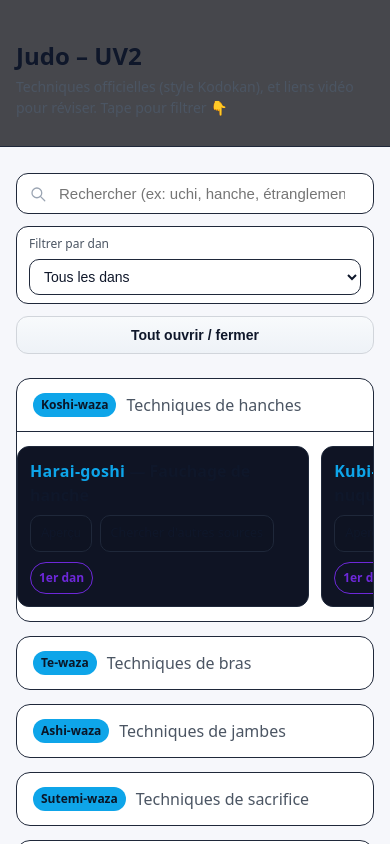
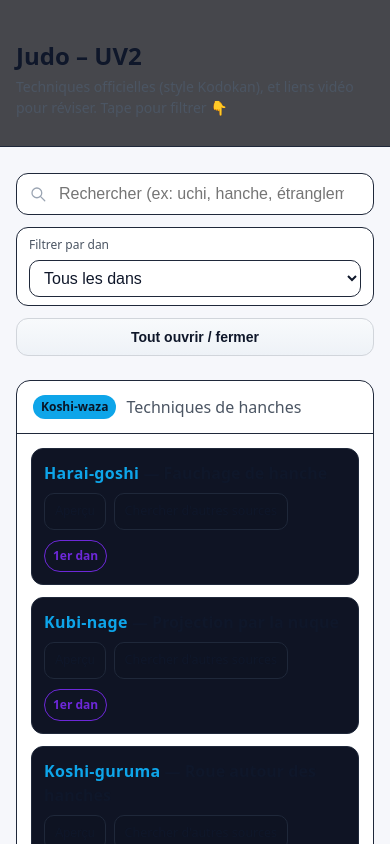
Before and after one commit to ToussaintJ/1DAN, an Angular app: page /#/ in a window 390 px wide. Shown: the top 844 px of the page. Built offline with nearby package versions, Linux system fonts and the light colour scheme.

Commit message:
Improve mobile usability (#7)
* Improve mobile usability

* v2

```diff
--- a/src/app/components/group/group.component.scss
+++ b/src/app/components/group/group.component.scss
@@ -33,15 +33,9 @@ summary .muted {
 
 @media (max-width: 720px) {
   .grid {
-    display: flex;
+    grid-template-columns: 1fr;
     overflow-x: auto;
-    gap: 12px;
-    padding: 14px 14px 14px 10px;
-    scroll-snap-type: x mandatory;
-  }
-
-  .grid > * {
-    flex: 0 0 88%;
-    scroll-snap-align: start;
+    padding: 14px;
+    -webkit-overflow-scrolling: touch;
   }
 }
--- a/src/app/components/toolbar/toolbar.component.scss
+++ b/src/app/components/toolbar/toolbar.component.scss
@@ -21,7 +21,7 @@
   border: 0;
   color: var(--text);
   outline: none;
-  font-size: 15px;
+  font-size: 16px;
 }
 
 .select {
@@ -45,7 +45,7 @@
   border-radius: 10px;
   color: var(--text);
   padding: 8px 10px;
-  font-size: 14px;
+  font-size: 16px;
   outline: none;
 
   option {
```
Also changed, not shown: 1 other file (tests, documents, lock files or other folders).
